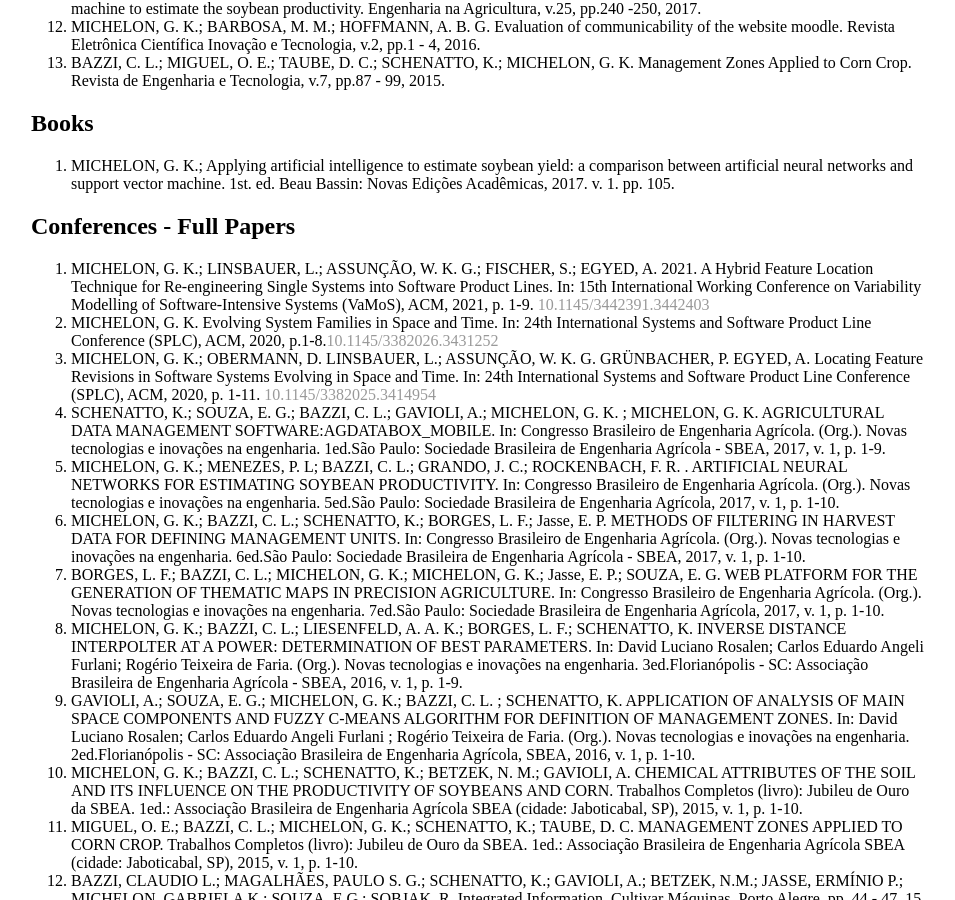
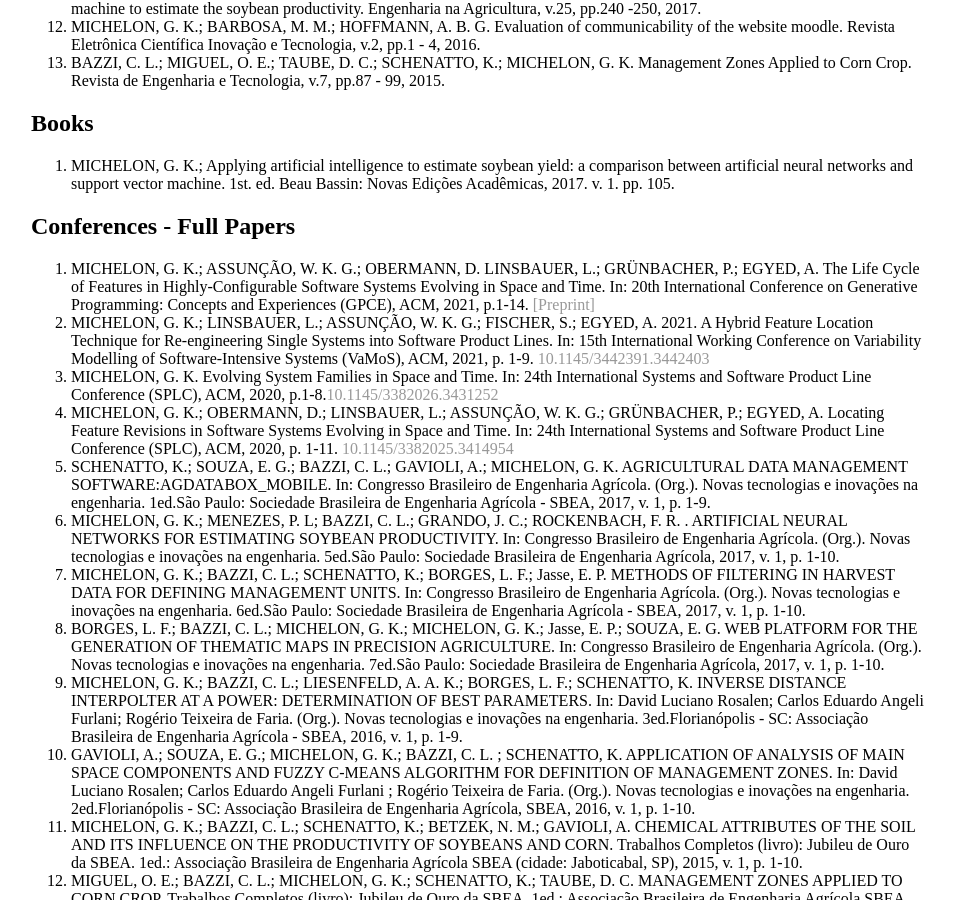
Before and after one commit to GabrielaMichelon/gabrielamichelon.github.io, a Jekyll site: the page built from publications/index.html, in a window 1280 px wide and 900 px high, scrolled down 804 px. Shown: the whole window, without its empty margins (161-1116 px from the left). Built offline with Jekyll 4.4.1, drawn with Linux system fonts in a browser that asks for light colours.

Commit message:
gh-pages

```diff
--- a/publications/index.html
+++ b/publications/index.html
@@ -33,10 +33,11 @@
 
 	<h2>Conferences - Full Papers</h2>
 	<ol>
+		<li>MICHELON, G. K.; ASSUNÇÃO, W. K. G.; OBERMANN, D. LINSBAUER, L.; GRÜNBACHER, P.; EGYED, A. The Life Cycle of Features in Highly-Configurable Software Systems Evolving in Space and Time. In: 20th International Conference on Generative Programming: Concepts and Experiences (GPCE), ACM, 2021, p.1-14. <a href="../papers/The_Life_Cycle_of_Features_in_Highly_Configurable_Software_Systems_Evolving_in_Space_and_Time.pdf" target="_blank"> [Preprint] </a> </li>
 		<li>MICHELON, G. K.; LINSBAUER, L.; ASSUNÇÃO, W. K. G.; FISCHER, S.; EGYED, A. 2021. A Hybrid Feature Location Technique for Re-engineering Single Systems into Software Product Lines. In: 15th International Working Conference on Variability Modelling of Software-Intensive Systems (VaMoS), ACM, 2021, p. 1-9. <a href="../papers/A_Hybrid_Feature_Location_Technique_for_Re-engineering_Single_Systems_into_Software_Product_Lines.pdf" target="_blank">10.1145/3442391.3442403</a> </li>
 		<li>MICHELON, G. K. Evolving System Families in Space and Time. In: 24th International Systems and Software Product Line Conference (SPLC), ACM, 2020, p.1-8.<a href="../papers/Evolving_System_Families_in_Space_and_Time.pdf" target="_blank">10.1145/3382026.3431252</a> </li>
-		<li>MICHELON, G. K.; OBERMANN, D. LINSBAUER, L.; ASSUNÇÃO, W. K. G. GRÜNBACHER, P. EGYED, A. Locating Feature Revisions in Software Systems Evolving in Space and Time. In: 24th International Systems and Software Product Line Conference (SPLC), ACM, 2020, p. 1-11. <a href="../papers/Locating_Feature_Revisions_in_Software_Systems_Evolving_in_Space_and_Time.pdf" target="_blank">10.1145/3382025.3414954</a></li>
-		<li>SCHENATTO, K.; SOUZA, E. G.; BAZZI, C. L.; GAVIOLI, A.; MICHELON, G. K. ; MICHELON, G. K. AGRICULTURAL DATA MANAGEMENT SOFTWARE:AGDATABOX_MOBILE. In: Congresso Brasileiro de Engenharia Agrícola. (Org.). Novas tecnologias e inovações na engenharia. 1ed.São Paulo: Sociedade Brasileira de Engenharia Agrícola - SBEA, 2017, v. 1, p. 1-9. </li>
+		<li>MICHELON, G. K.; OBERMANN, D.; LINSBAUER, L.; ASSUNÇÃO, W. K. G.; GRÜNBACHER, P.; EGYED, A. Locating Feature Revisions in Software Systems Evolving in Space and Time. In: 24th International Systems and Software Product Line Conference (SPLC), ACM, 2020, p. 1-11. <a href="../papers/Locating_Feature_Revisions_in_Software_Systems_Evolving_in_Space_and_Time.pdf" target="_blank">10.1145/3382025.3414954</a></li>
+		<li>SCHENATTO, K.; SOUZA, E. G.; BAZZI, C. L.; GAVIOLI, A.; MICHELON, G. K. AGRICULTURAL DATA MANAGEMENT SOFTWARE:AGDATABOX_MOBILE. In: Congresso Brasileiro de Engenharia Agrícola. (Org.). Novas tecnologias e inovações na engenharia. 1ed.São Paulo: Sociedade Brasileira de Engenharia Agrícola - SBEA, 2017, v. 1, p. 1-9. </li>
 		<li>MICHELON, G. K.; MENEZES, P. L; BAZZI, C. L.; GRANDO, J. C.; ROCKENBACH, F. R. . ARTIFICIAL NEURAL NETWORKS FOR ESTIMATING SOYBEAN PRODUCTIVITY. In: Congresso Brasileiro de Engenharia Agrícola. (Org.). Novas tecnologias e inovações na engenharia. 5ed.São Paulo: Sociedade Brasileira de Engenharia Agrícola, 2017, v. 1, p. 1-10. </li>
 		<li>MICHELON, G. K.; BAZZI, C. L.; SCHENATTO, K.; BORGES, L. F.; Jasse, E. P. METHODS OF FILTERING IN HARVEST DATA FOR DEFINING MANAGEMENT UNITS. In: Congresso Brasileiro de Engenharia Agrícola. (Org.). Novas tecnologias e inovações na engenharia. 6ed.São Paulo: Sociedade Brasileira de Engenharia Agrícola - SBEA, 2017, v. 1, p. 1-10.</li>
 		<li>BORGES, L. F.; BAZZI, C. L.; MICHELON, G. K.; MICHELON, G. K.; Jasse, E. P.; SOUZA, E. G. WEB PLATFORM FOR THE GENERATION OF THEMATIC MAPS IN PRECISION AGRICULTURE. In: Congresso Brasileiro de Engenharia Agrícola. (Org.). Novas tecnologias e inovações na engenharia. 7ed.São Paulo: Sociedade Brasileira de Engenharia Agrícola, 2017, v. 1, p. 1-10.</li>
```
Also changed, not shown: 1 other file.
